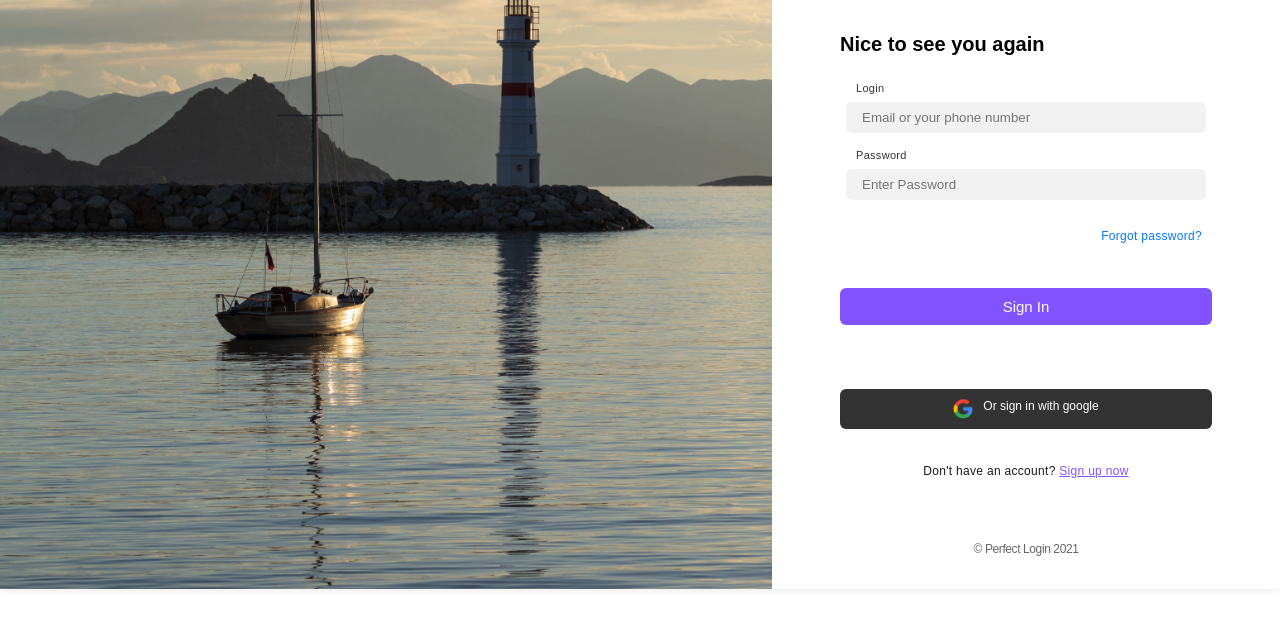
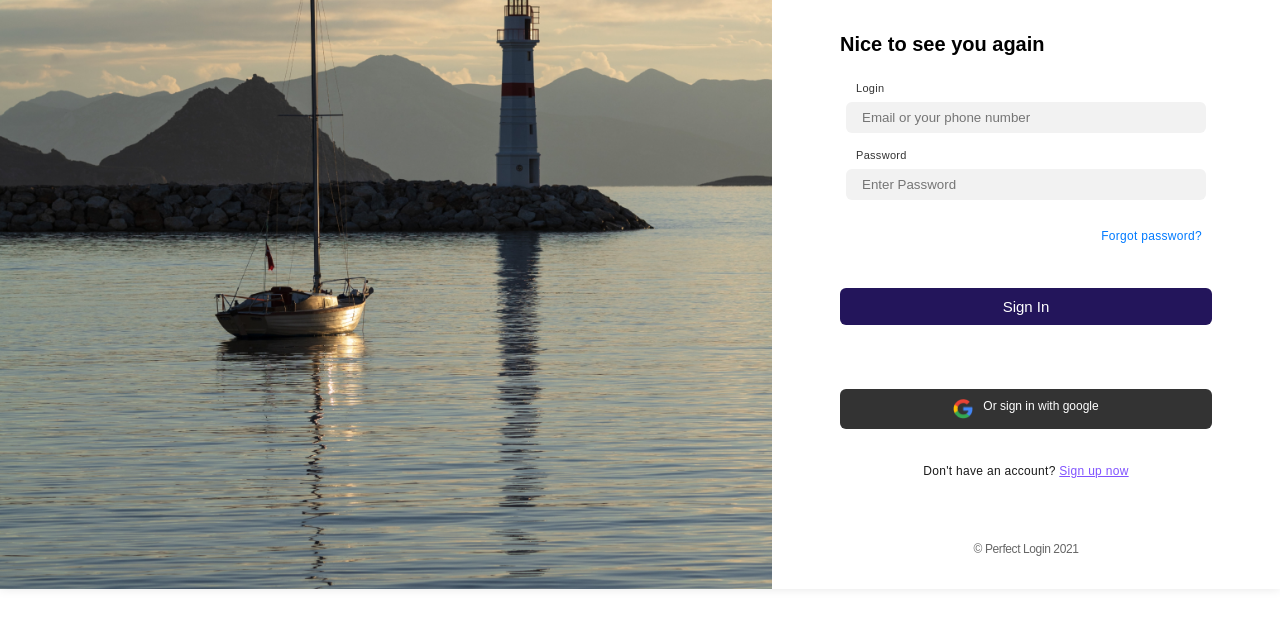
Before and after one commit to Nanda-Prasetyo/tugas-css, a plain HTML site: page index.html in a window 1280 px wide. In both pictures the pointer is over the button "Sign In". Shown: the part 155-782 px from the top of the page. Drawn offline with Linux system fonts and the light colour scheme.

Commit message:
add signin button hover

```diff
--- a/style.css
+++ b/style.css
@@ -125,6 +125,11 @@ body {
     font-size: 15px;
     font-style: normal;
   }
+
+  .signin button:hover {
+    background-color: #23155B;
+  }
+
   .forgotpassword button {
     color: #007AFF;
     background-color: white;
```
